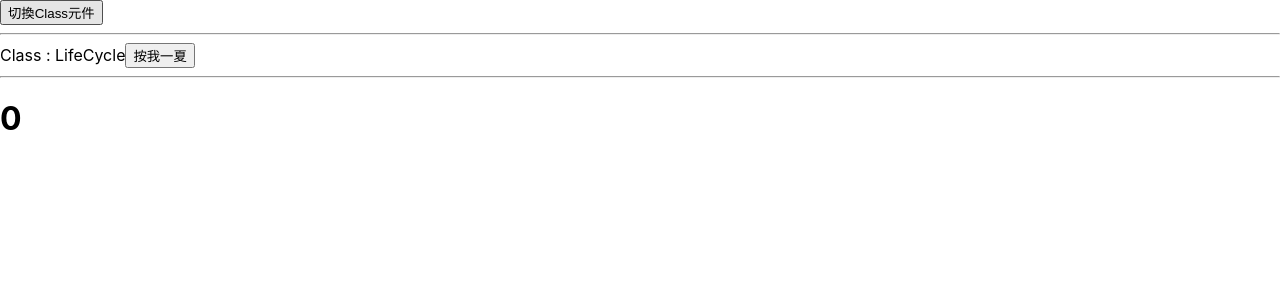
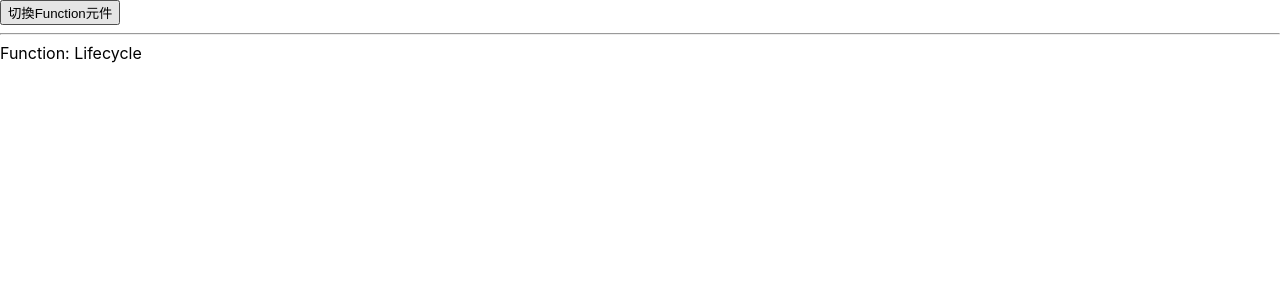
Before and after one commit to esw4soft/react_practice2, a React (Create React App) app: page / in a window 1280 px wide. Shown: the top 300 px of the page. Built offline with nearby package versions, Linux system fonts and the light colour scheme.

Commit message:
函式型生命週期掛載階段

```diff
--- a/src/App.js
+++ b/src/App.js
@@ -1,14 +1,14 @@
 import './App.css'
 import React, { useState } from 'react'
-import ClassLifeCycle from './components/ClassLifeCycle.js'
+import FunctionLifeCycle from './components/FunctionLifeCycle.js'
 
 function App() {
   const [show, setShow] = useState(true)
   return (
     <>
-      <button onClick={() => setShow(!show)}>切換Class元件</button>
+      <button onClick={() => setShow(!show)}>切換Function元件</button>
       <hr />
-      {show && <ClassLifeCycle />}
+      {show && <FunctionLifeCycle />}
     </>
   )
 }
--- /dev/null
+++ b/src/components/FunctionLifeCycle.js
@@ -0,0 +1,17 @@
+import React, { useState, useEffect } from 'react'
+
+function FunctionLifeCycle(props) {
+  console.log('init')
+  const [total, setTotal] = useState(0)
+
+  // 模擬componentDidmount
+  // 第一次呈現時只會執行一次
+  // 可確保虛擬DOM元素已呈現在網頁上的一個重要方法
+  useEffect(() => {
+    console.log('模擬 componentDidmount')
+  }, [])
+
+  return <>{console.log('render')} Function: Lifecycle</>
+}
+
+export default FunctionLifeCycle
```
